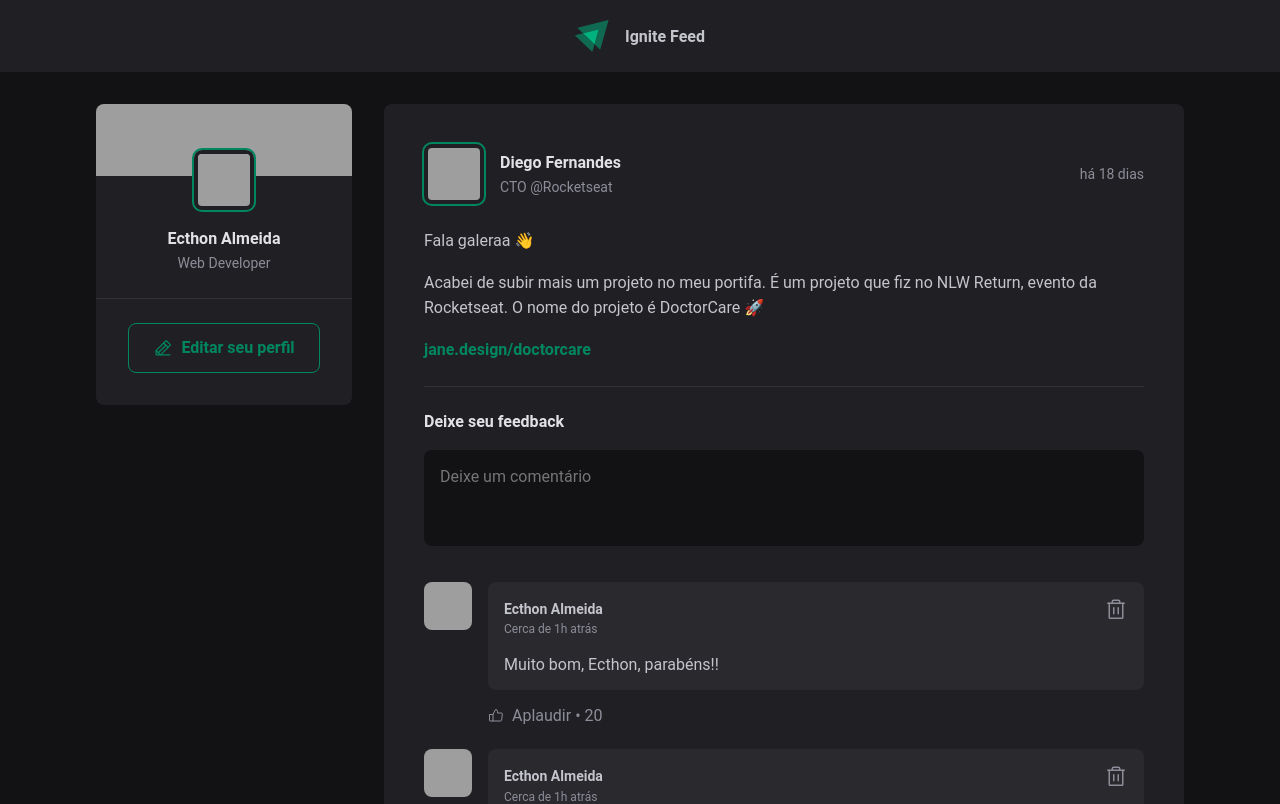
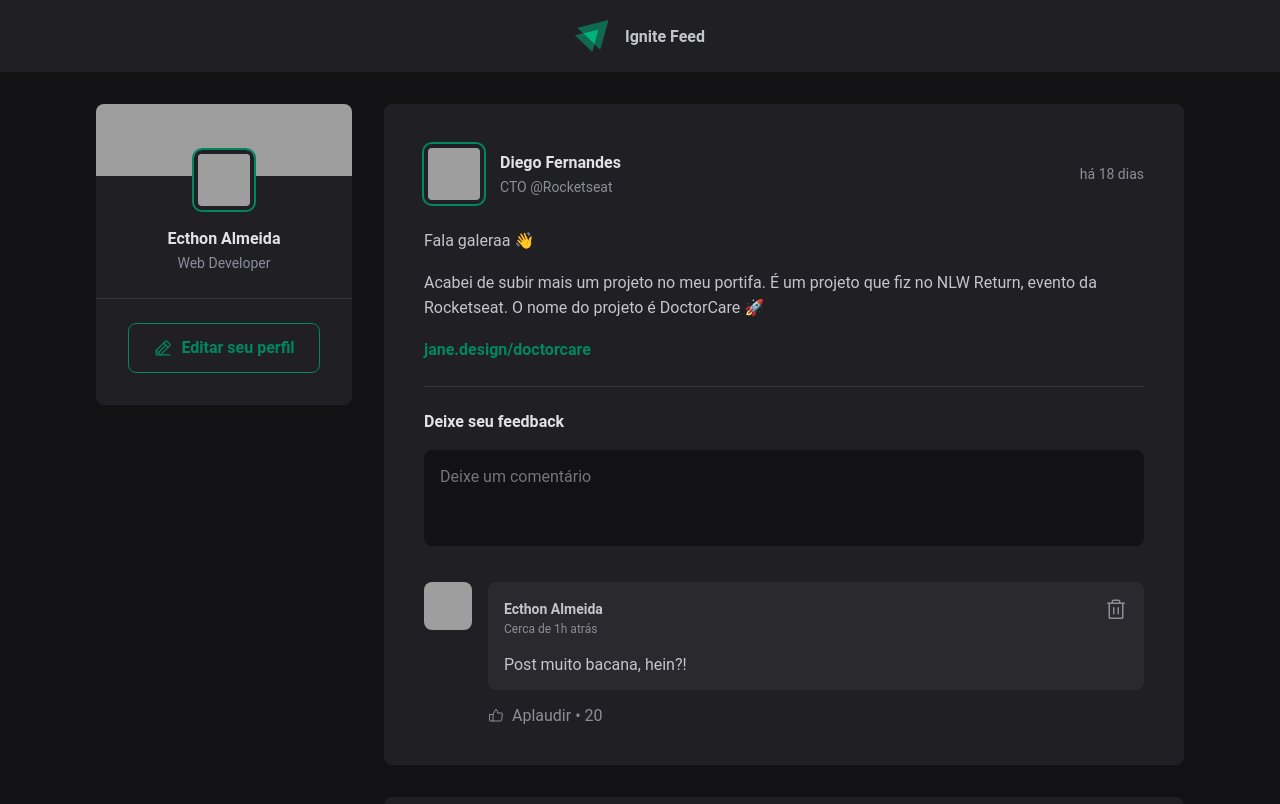
Before and after one commit to ecthon-b/01-ignite-rocketfeed, a React app: page / in a window 1280 px wide. Shown: the top 804 px of the page. Built offline with nearby package versions, Linux system fonts and the light colour scheme; grey boxes are pictures that could not be loaded; the HTML template or start-up script is replaced by a standard one.

Commit message:
Os motores do React - Inserindo comentários (Programação declarativa)

```diff
--- a/src/components/Comment.tsx
+++ b/src/components/Comment.tsx
@@ -2,7 +2,7 @@
 import { Avatar } from './Avatar';
 import styles from './Comment.module.css';
 
-export function Comment() {
+export function Comment({ content }) {
     return (
         <div className={styles.comment}>
             <Avatar hasBorder={false} src="https://github.com/ecthon.png" />
@@ -19,7 +19,7 @@
                             <Trash size={24} />
                         </button>
                     </header>
-                    <p>Muito bom, Ecthon, parabéns!!</p>
+                    <p>{content}</p>
                 </div>
 
                 <footer>
--- a/src/components/Post.tsx
+++ b/src/components/Post.tsx
@@ -8,9 +8,11 @@
 
 export function Post({ author, publishedAt, content }) {
     const [comments, setComments] = useState([
-        1,
-        2,
+        'Post muito bacana, hein?!'
+
     ])
+
+    const [newCommentText, setNewCommentText] = useState('');
 
     const publishedDateFormatted = format(publishedAt, "d 'de' LLLL 'às' HH:mm'h'", {
         locale: ptBR,
@@ -24,7 +26,12 @@
     function handleCreateNewComment() {
         event?.preventDefault()
 
-        setComments([...comments, comments.length + 1]);
+        setComments([...comments, newCommentText]);
+        setNewCommentText('');
+    }
+
+    function handleNewCommentChange() {
+        setNewCommentText(event.target.value);
     }
 
     return (
@@ -56,7 +63,10 @@
             <form onSubmit={handleCreateNewComment} className={styles.commentForm}>
                 <strong>Deixe seu feedback</strong>
                 <textarea
+                    name="comment"
                     placeholder='Deixe um comentário'
+                    value={newCommentText}
+                    onChange={handleNewCommentChange}
                 />
                 <footer>
                     <button type='submit'>Publicar</button>
@@ -64,7 +74,7 @@
             </form>
             <div className={styles.commentList}>
                 {comments.map(comment => {
-                    return <Comment />
+                    return <Comment content={comment} />
                 })}
             </div>
         </article>
```
